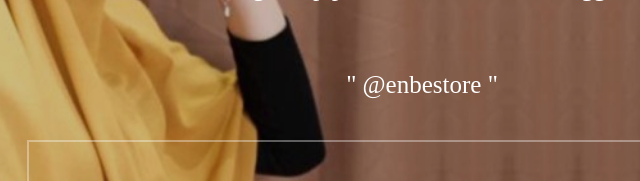
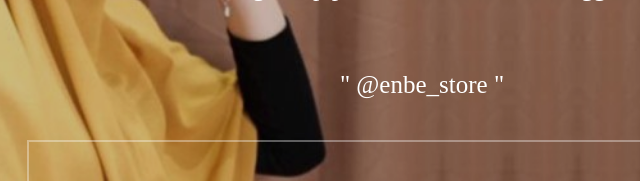
Before and after one commit to diancordova/comingsoon, a plain HTML site: page index.html in a window 1280 px wide. Shown: the part 339-520 px from the top of the page, 218-858 px from the left. Drawn offline with Linux system fonts and the light colour scheme; a web font is replaced by a local one.

Commit message:
update : instagram name

```diff
--- a/index.html
+++ b/index.html
@@ -41,7 +41,7 @@
 				Website kami sedang tahap pembuatan, mohon ditunggu untuk updatenya
 			</p>
 			<h5 class="m2-txt1 txt-center p-b-40">
-				" @enbestore "
+				" @enbe_store "
 			</h5>
 
 			<div class="flex-w flex-sa-m cd100 bor1 p-t-42 p-b-22 p-l-50 p-r-50 respon1">
```
